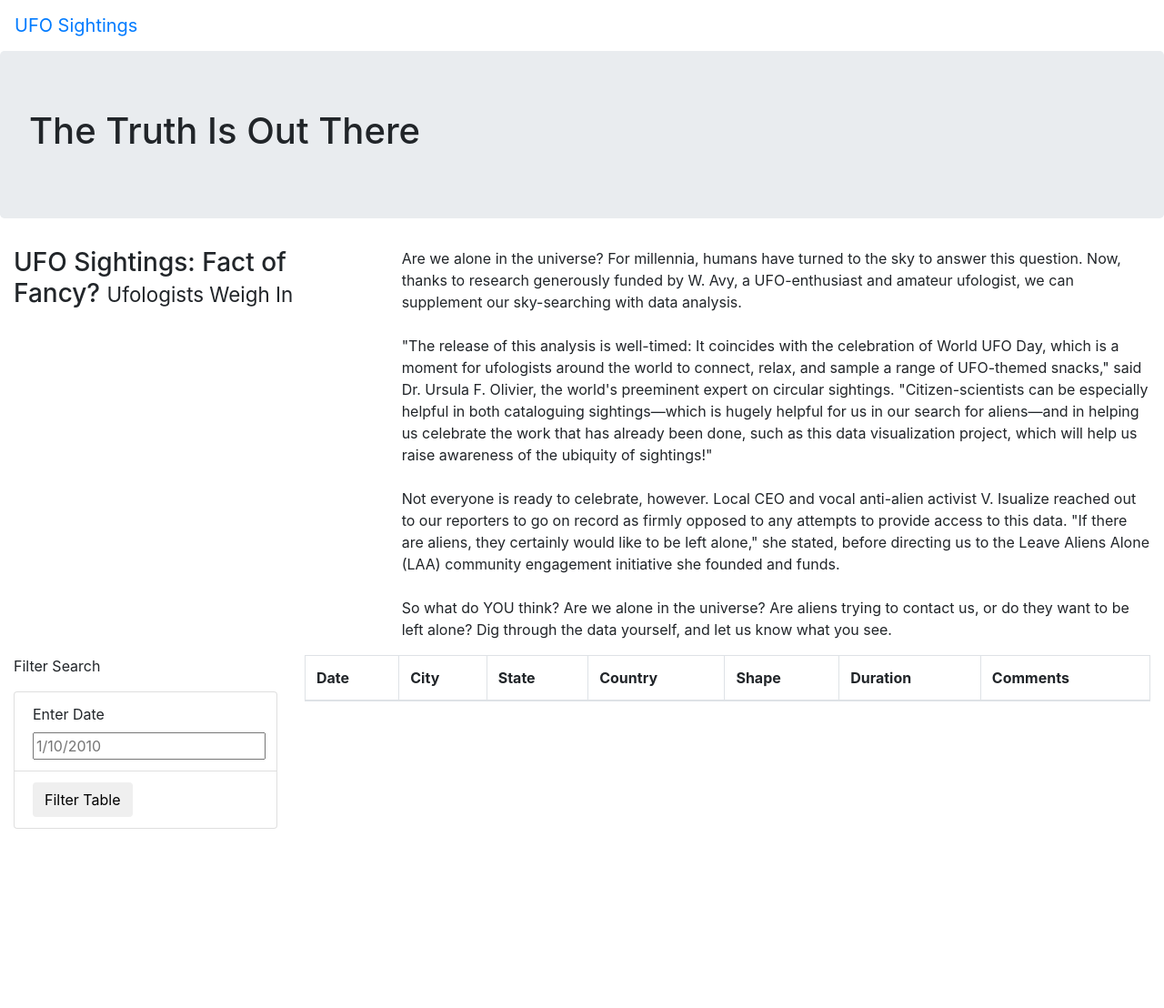
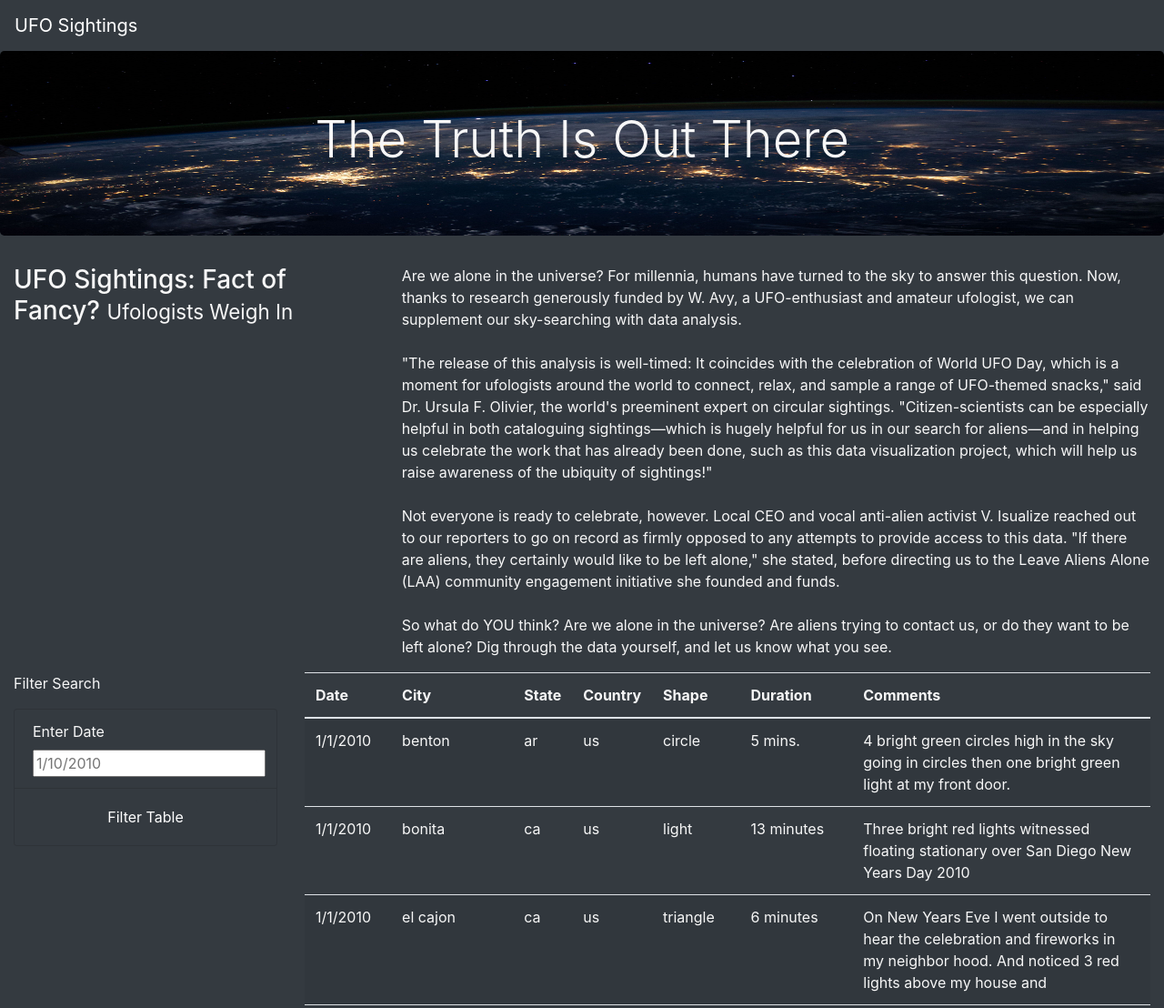
Before and after one commit to drumm-mv/UFOs, a plain HTML site: page index.html in a window 1280 px wide. Shown: the top 1108 px of the page at 91% size. Before the commit the page ends 911 px from the top, so only its background shows below. Drawn offline with nearby package versions, Linux system fonts and the light colour scheme.

Commit message:
update prior to challenge

```diff
--- a/index.html
+++ b/index.html
@@ -13,14 +13,14 @@
     />
     <link rel="stylesheet" href="static/css/style.css">
 </head>
-<body>
+<body class="bg-dark">
     <div class="wrapper">
-        <nav class="navbar navbar-expand-lg">
+        <nav class="navbar navbar-dark bg-dark navbar-expand-lg">
             <a class="navbar-brand" href="index.html">UFO Sightings</a>
         </nav>
     </div>
     <div class="jumbotron">
-        <h1>The Truth Is Out There</h1>
+        <h1 class="display-4">The Truth Is Out There</h1>
     </div>
     <div class="container-fluid">
         <div class="row">
@@ -39,21 +39,21 @@
     <div class="container-fluid">
         <div class="row">
             <div class="col-md-3">
-                <form>
+                <form class="bg-dark">
                     <p>Filter Search</p>
-                </form>
-                <ul class="list-group">
-                    <li class="list-group-item">
+                    <ul class="list-group bg-dark">
+                        <li class="list-group-item bg-dark">
                             <label for="date">Enter Date</label>
                             <input type="text" placeholder="1/10/2010" id="datetime" />
                         </li>
-                    <li class="list-group-item">
-                        <button id="filter-btn" type="button" class="btn btn-default">Filter Table</button>
+                        <li class="list-group-item bg-dark">
+                            <button id="filter-btn" type="button" class="btn btn-dark btn-block">Filter Table</button>
                         </li>
                     </ul>
+                </form>
             </div>
             <div class="col-md-9">
-                <table class="table table-striped table-bordered">
+                <table class="table table-striped">
                     <thead>
                         <tr>
                             <th>Date</th>
@@ -70,5 +70,8 @@
             </div>
         </div>
     </div>
+    <script src="https://cdnjs.cloudflare.com/ajax/libs/d3/4.11.0/d3.js"></script>
+    <script src="static/js/data.js"></script>
+    <script src="static/js/app.js"></script>
 </body>
 </html>
--- a/static/css/style.css
+++ b/static/css/style.css
@@ -0,0 +1,10 @@
+body {
+
+    color: #f7f7f7;
+}
+
+.jumbotron {
+    background-image: url("../images/nasa.jpg");
+    background-size: 100% 100%;
+    text-align: center;
+}
```
Also changed, not shown: static/images/nasa.jpg (added). Lines whose indentation alone changed are shown as unchanged.
